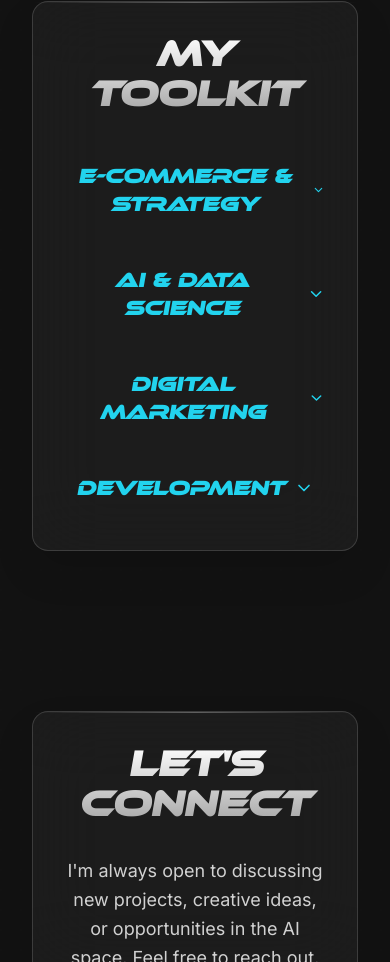
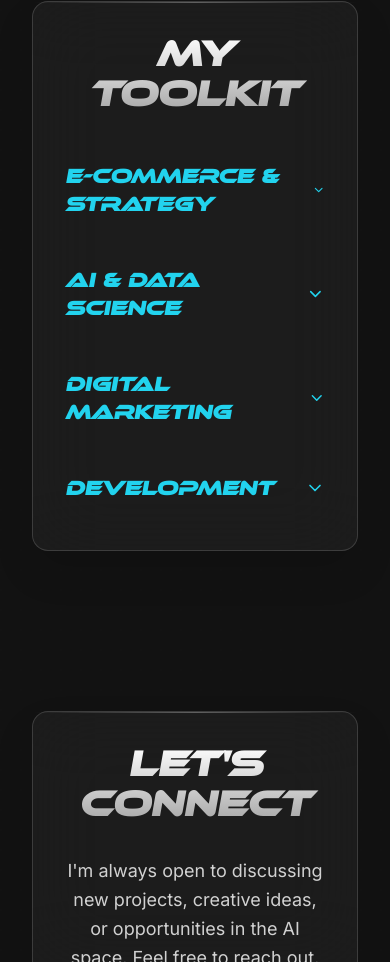
Before and after one commit to dryad13/my_porfolio, a React (Vite) app: page / in a window 390 px wide. Shown: the part 3171-4133 px from the top of the page. Built offline with nearby package versions, Linux system fonts and the light colour scheme.

Commit message:
Fix: Restore original font and push ChevronDown to end of container for perfect mobile alignment in toolkit section

```diff
--- a/src/App.tsx
+++ b/src/App.tsx
@@ -758,7 +758,7 @@ function MainApp() {
                       onClick={() => setExpandedSkill(expandedSkill === 'E-commerce & Strategy' ? null : 'E-commerce & Strategy')}
                       className="w-full text-left mb-4 group"
                     >
-                      <h3 className="text-xl font-semibold text-cyan-400 text-center font-ethnocentric group-hover:text-cyan-300 transition-colors flex items-center justify-center gap-2">
+                      <h3 className="text-xl font-semibold text-cyan-400 font-ethnocentric group-hover:text-cyan-300 transition-colors w-full flex justify-between items-center md:justify-center md:gap-2">
                         E-commerce & Strategy
                         <ChevronDown className={`w-5 h-5 transition-transform duration-300 md:hidden ${expandedSkill === 'E-commerce & Strategy' ? 'rotate-180' : ''}`} />
                       </h3>
@@ -786,7 +786,7 @@ function MainApp() {
                       onClick={() => setExpandedSkill(expandedSkill === 'AI & Data Science' ? null : 'AI & Data Science')}
                       className="w-full text-left mb-4 group"
                     >
-                      <h3 className="text-xl font-semibold text-cyan-400 text-center font-ethnocentric group-hover:text-cyan-300 transition-colors flex items-center justify-center gap-2">
+                      <h3 className="text-xl font-semibold text-cyan-400 font-ethnocentric group-hover:text-cyan-300 transition-colors w-full flex justify-between items-center md:justify-center md:gap-2">
                         AI & Data Science
                         <ChevronDown className={`w-5 h-5 transition-transform duration-300 md:hidden ${expandedSkill === 'AI & Data Science' ? 'rotate-180' : ''}`} />
                       </h3>
@@ -814,7 +814,7 @@ function MainApp() {
                       onClick={() => setExpandedSkill(expandedSkill === 'Digital Marketing' ? null : 'Digital Marketing')}
                       className="w-full text-left mb-4 group"
                     >
-                      <h3 className="text-xl font-semibold text-cyan-400 text-center font-ethnocentric group-hover:text-cyan-300 transition-colors flex items-center justify-center gap-2">
+                      <h3 className="text-xl font-semibold text-cyan-400 font-ethnocentric group-hover:text-cyan-300 transition-colors w-full flex justify-between items-center md:justify-center md:gap-2">
                         Digital Marketing
                         <ChevronDown className={`w-5 h-5 transition-transform duration-300 md:hidden ${expandedSkill === 'Digital Marketing' ? 'rotate-180' : ''}`} />
                       </h3>
@@ -859,7 +859,7 @@ function MainApp() {
                       onClick={() => setExpandedSkill(expandedSkill === 'Development' ? null : 'Development')}
                       className="w-full text-left mb-4 group"
                     >
-                      <h3 className="text-xl font-semibold text-cyan-400 text-center font-ethnocentric group-hover:text-cyan-300 transition-colors flex items-center justify-center gap-2">
+                      <h3 className="text-xl font-semibold text-cyan-400 font-ethnocentric group-hover:text-cyan-300 transition-colors w-full flex justify-between items-center md:justify-center md:gap-2">
                         Development
                         <ChevronDown className={`w-5 h-5 transition-transform duration-300 md:hidden ${expandedSkill === 'Development' ? 'rotate-180' : ''}`} />
                       </h3>
```
